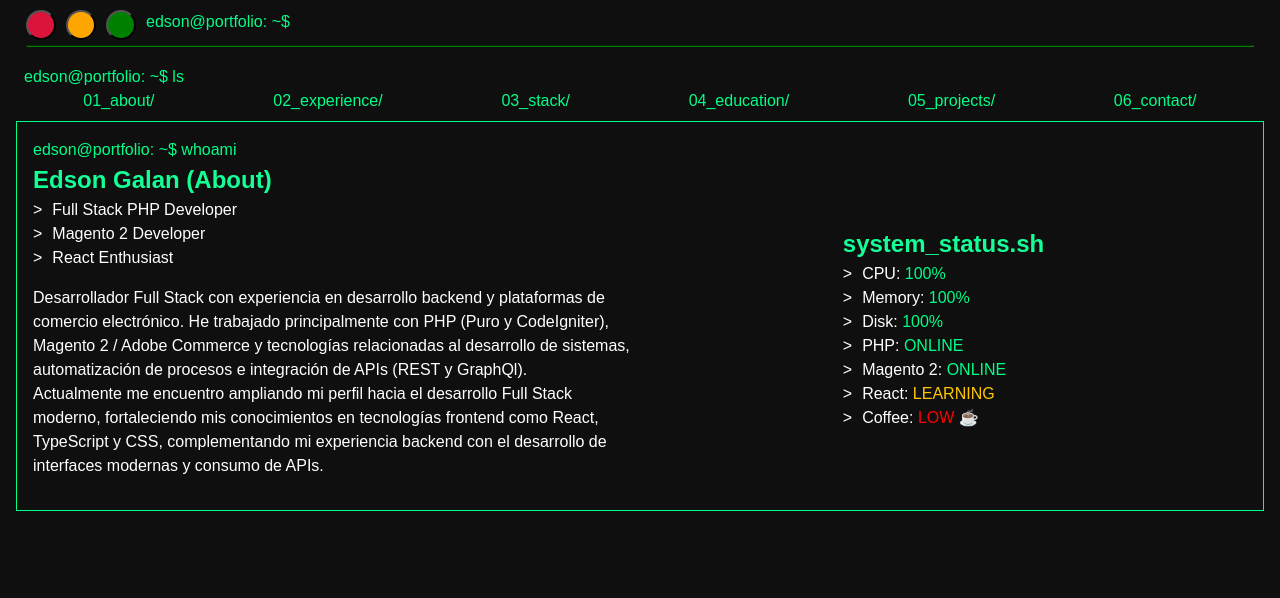
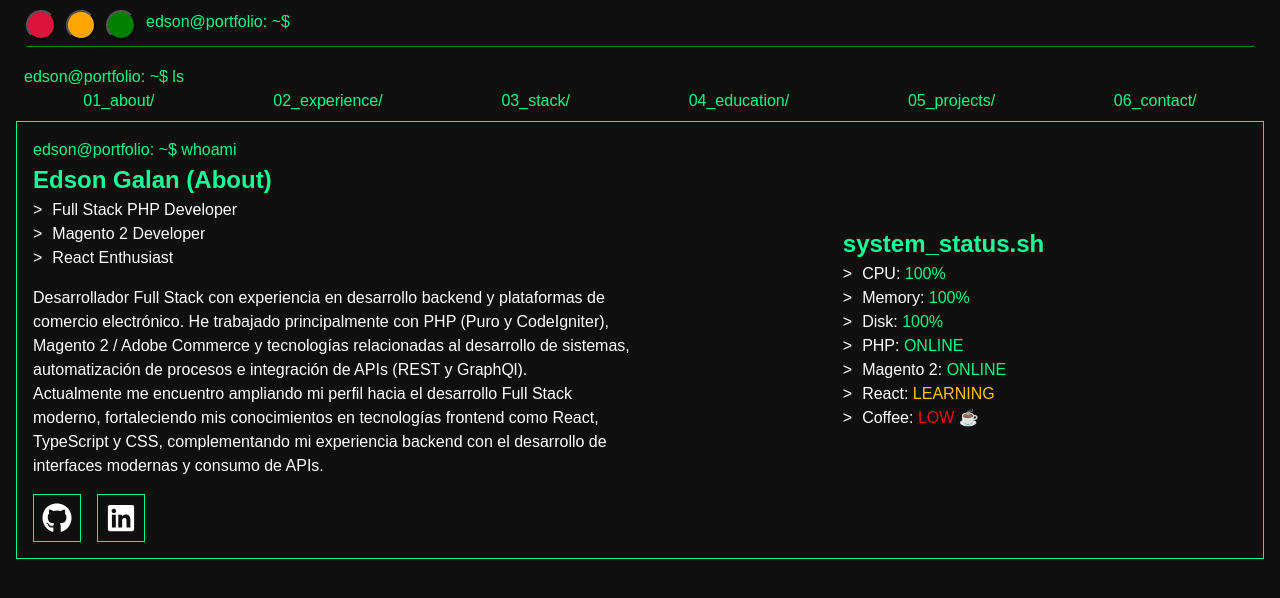
Before and after one commit to eddgalan/eddgalan.github.io, a React (Vite) app: page / in a window 1280 px wide. Shown: the top 598 px of the page. Built offline with nearby package versions, Linux system fonts and the light colour scheme.

Commit message:
Add social media links to AboutSection - Install react-icons and configure in project - Add Github and LinkedIn buttons with links in AboutSection - Style social media buttons within AboutSection

```diff
--- a/package.json
+++ b/package.json
@@ -11,7 +11,8 @@
   },
   "dependencies": {
     "react": "^19.2.6",
-    "react-dom": "^19.2.6"
+    "react-dom": "^19.2.6",
+    "react-icons": "^5.6.0"
   },
   "devDependencies": {
     "@eslint/js": "^10.0.1",
--- a/src/Components/AboutSection/index.jsx
+++ b/src/Components/AboutSection/index.jsx
@@ -1,6 +1,8 @@
 import { CommandLine } from "../CommandLine";
 import { SystemStatusScreen } from "../SystemStatusScreen";
 import { ListItems } from "../ListItems";
+import { FaGithub } from "react-icons/fa6";
+import { FaLinkedin } from "react-icons/fa";
 import './style.css';
 
 function AboutSection() {
@@ -35,6 +37,14 @@
           <SystemStatusScreen />
         </div>
       </div>
+      <div className="social-media-container">
+        <a className="social-button" href="https://github.com/eddgalan" target="_blank" rel="noopener noreferrer">
+          <FaGithub size={30} />
+        </a>
+        <a className="social-button" href="https://www.linkedin.com/in/eddgalan" target="_blank" rel="noopener noreferrer">
+          <FaLinkedin size={30} />
+        </a>
+      </div>
     </section>
   );
 }
--- a/src/Components/AboutSection/style.css
+++ b/src/Components/AboutSection/style.css
@@ -18,3 +18,13 @@
     justify-content: center;
     align-items: center;
 }
+section#about .social-media-container {
+    display: flex;
+    justify-content: flex-start;
+    align-items: center;
+}
+section#about .social-media-container .social-button {
+    border: 1px solid #00FF88;
+    padding: 0.5rem;
+    margin-right: 1rem;
+}
```
Also changed, not shown: 1 other file (tests, documents, lock files or other folders).
